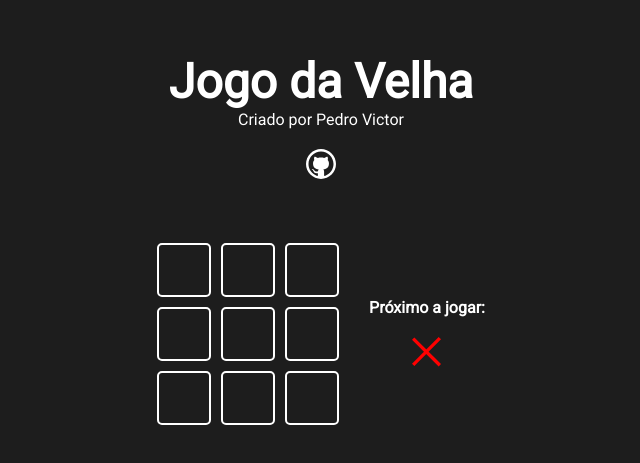
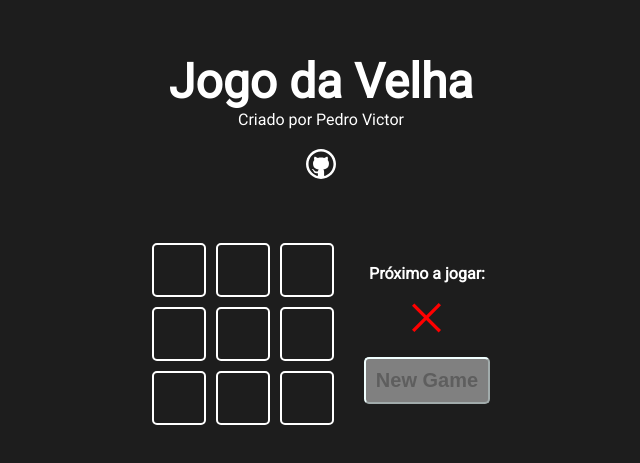
Before and after one commit to bezerrak3/React-Jogo-da-velha, a Next.js app: page / in a window 1280 px wide. Shown: the part 181-644 px from the top of the page, without its empty margins (319-959 px from the left). Built offline with nearby package versions, Linux system fonts and the light colour scheme.

Commit message:
criado lógica para declarar campeão e reset

```diff
--- /dev/null
+++ b/src/components/button/Button.module.css
@@ -0,0 +1,13 @@
+.button{
+    padding: 10px;
+    border-radius: 5px;
+    background-color: grey;
+    cursor: pointer;
+    transition: all ease-out 0.3s;
+    border-color: azure;
+
+}
+
+.button:hover{
+    background-color: aliceblue;
+}
--- a/src/components/game/Game.jsx
+++ b/src/components/game/Game.jsx
@@ -1,7 +1,8 @@
 import { useState, useEffect } from "react"
 import GameOption from "../gameOption/GameOption"
 import style from "./Game.module.css"
-import Icons from "../icons/Icons"
+import GameInfo from "../gameinfo/Gameinfo"
+
 
 const verifyWinner = [ // linhas possíveis de vitória || 3 honrizontais, 3 verticais, 2 diagonais
   [0, 1, 2],
@@ -35,7 +36,11 @@ const verifyWinner = [ // linhas possíveis de vitória || 3 honrizontais, 3 ver
         const sum = values.reduce((sum, value)=> sum+ value) // soma os cliques dos jogadores
         if(sum === 3 || sum === -3) setWinner(sum/3) // verificação de vencedor
      })
+   }
 
+   const handleReset = () => {
+     setGameState(Array(9).fill(0))
+     setWinner(0)
   }
    useEffect(() => { // hook para fazer verificação, sem interações do usuário. ex: chamada de api pra ser carregada, verificação de player atual
      setCurrentPlayer(currentPlayer * -1) // função para alterar o player
@@ -51,16 +56,7 @@ const verifyWinner = [ // linhas possíveis de vitória || 3 honrizontais, 3 ver
 
            }
          </div>
-         <div className={style.gameInfo}>
-          <h4>Próximo a jogar:</h4>
-          {
-            currentPlayer === 1 && <Icons iconName="circle"/>
-          }
-           {
-             currentPlayer === -1 && <Icons iconName="x" />
-           }
-
-         </div>
+         <GameInfo currentPlayer={currentPlayer} winner={winner} onReset={handleReset}  />
       </div>
 
      )
--- a/src/components/game/Game.module.css
+++ b/src/components/game/Game.module.css
@@ -10,10 +10,3 @@
     gap: 30px;
     align-items: center;
 }
-
-.gameInfo{
-    display: flex;
-    flex-direction: column;
-    align-items: center;
-    gap: 20px;
-}
--- /dev/null
+++ b/src/components/gameinfo/Gameinfo.jsx
@@ -0,0 +1,44 @@
+import style from "./Gameinfo.module.css"
+import Icons from "../icons/Icons"
+import Button from "../button/Button"
+
+function GameInfo({currentPlayer, winner, onReset}) {
+
+    const shouldEnableButton = () =>{
+        if(winner !== 0) return true
+    }
+    return (
+    <div className={style.gameInfo}>
+    {
+        winner === 0 &&
+        <>
+          <h4>Próximo a jogar:</h4>
+         {
+            currentPlayer === 1 && <Icons iconName="circle" />
+        }
+        {
+            currentPlayer === -1 && <Icons iconName="x" />
+        }
+
+        </>
+    }
+    {
+        winner !== 0 &&
+        <>
+         <h4>Fim de jogo! Campeão:</h4>
+        {
+        winner === 1 && <Icons iconName="circle"/>
+        }
+        {
+        winner === -1 && <Icons iconName="x" />
+        }
+        </>
+    }
+    <Button onClick={onReset} disabled={!shouldEnableButton()}>
+        <h2>New Game</h2>
+    </Button>
+    </div>
+    )
+}
+
+export default GameInfo
--- /dev/null
+++ b/src/components/gameinfo/Gameinfo.module.css
@@ -0,0 +1,6 @@
+.gameInfo {
+    display: flex;
+    flex-direction: column;
+    align-items: center;
+    gap: 20px;
+}
```
